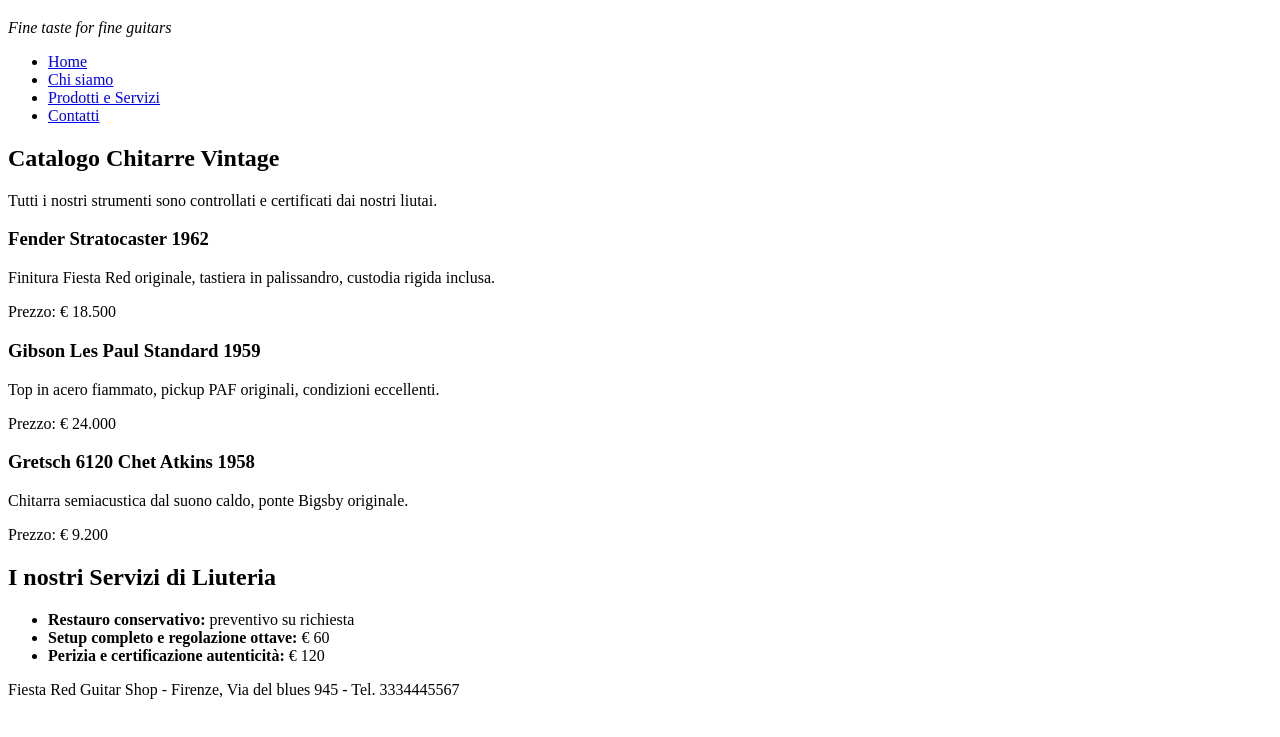
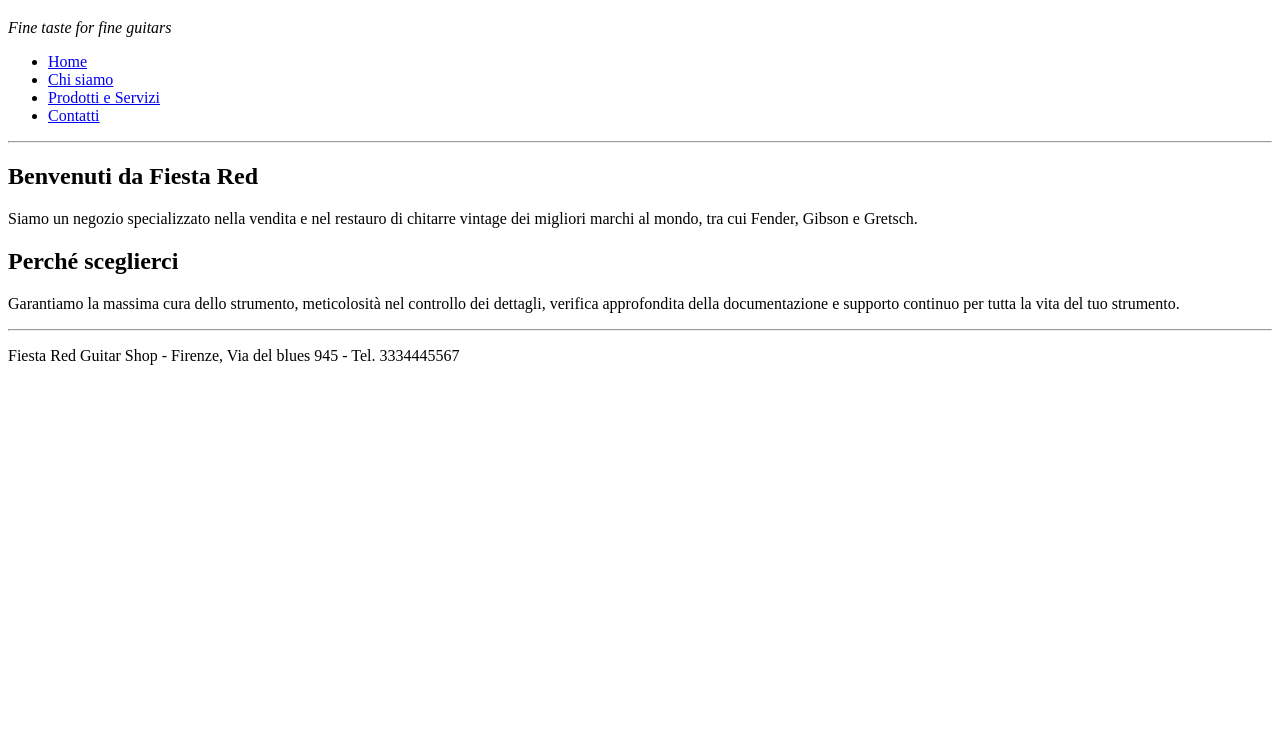
Before and after one commit to guidilorenzo-wq/nomeazienda, a plain HTML site: page index.html in a window 1280 px wide. Shown: the part 61-798 px from the top of the page. Drawn offline with Linux system fonts and the light colour scheme.

Commit message:
Refactor HTML structure and content

```diff
--- a/index.html
+++ b/index.html
@@ -1,64 +1,87 @@
 <!DOCTYPE html>
+
 <html lang="it">
 
 <head>
+
 <meta charset="UTF-8">
+
 <meta name="viewport" content="width=device-width, initial-scale=1.0">
+
 <title>Fiesta Red - Guitar Shop | Home</title>
+
 </head>
+
 <body>
 
 
+
 <header>
+
 <h1>Fiesta Red - Guitar Shop</h1>
+
 <p><em>Fine taste for fine guitars</em></p>
+
 <nav>
+
 <ul>
+
 <li><a href="index.html">Home</a></li>
+
 <li><a href="chi-siamo.html">Chi siamo</a></li>
+
 <li><a href="prodotti-servizi.html">Prodotti e Servizi</a></li>
+
 <li><a href="contatti.html">Contatti</a></li>
+
 </ul>
+
 </nav>
+
 </header>
 
+
+
+<hr>
+
+
+
 <main>
+
 <section>
-            <h2>Catalogo Chitarre Vintage</h2>
-            <p>Tutti i nostri strumenti sono controllati e certificati dai nostri liutai.</p>
 
-            <div class="prodotto">
-                <h3>Fender Stratocaster 1962</h3>
-                <p>Finitura Fiesta Red originale, tastiera in palissandro, custodia rigida inclusa.</p>
-                <p class="prezzo">Prezzo: € 18.500</p>
-            </div>
+<h2>Benvenuti da Fiesta Red</h2>
 
-            <div class="prodotto">
-                <h3>Gibson Les Paul Standard 1959</h3>
-                <p>Top in acero fiammato, pickup PAF originali, condizioni eccellenti.</p>
-                <p class="prezzo">Prezzo: € 24.000</p>
-            </div>
+<p>Siamo un negozio specializzato nella vendita e nel restauro di chitarre vintage dei migliori marchi al mondo, tra cui Fender, Gibson e Gretsch.</p>
 
-            <div class="prodotto">
-                <h3>Gretsch 6120 Chet Atkins 1958</h3>
-                <p>Chitarra semiacustica dal suono caldo, ponte Bigsby originale.</p>
-                <p class="prezzo">Prezzo: € 9.200</p>
-            </div>
 </section>
 
+
+
 <section>
-            <h2>I nostri Servizi di Liuteria</h2>
-            <ul>
-                <li><strong>Restauro conservativo:</strong> preventivo su richiesta</li>
-                <li><strong>Setup completo e regolazione ottave:</strong> € 60</li>
-                <li><strong>Perizia e certificazione autenticità:</strong> € 120</li>
-            </ul>
+
+<h2>Perché sceglierci</h2>
+
+<p>Garantiamo la massima cura dello strumento, meticolosità nel controllo dei dettagli, verifica approfondita della documentazione e supporto continuo per tutta la vita del tuo strumento.</p>
+
 </section>
+
 </main>
 
+
+
+<hr>
+
+
+
 <footer>
+
 <p>Fiesta Red Guitar Shop - Firenze, Via del blues 945 - Tel. 3334445567</p>
+
 </footer>
 
+
+
 </body>
+
 </html>
```
Lines whose indentation alone changed are shown as unchanged.
